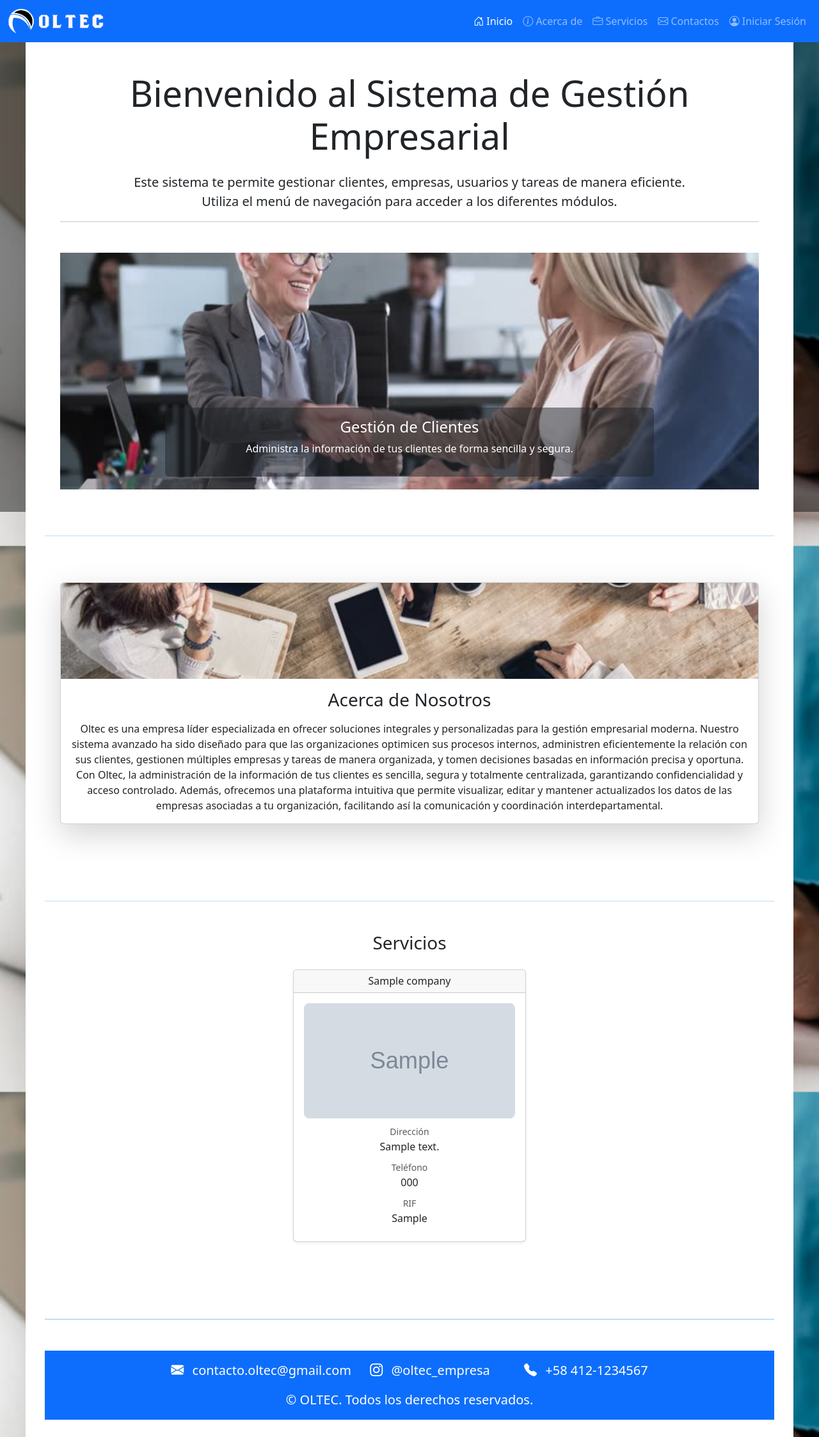
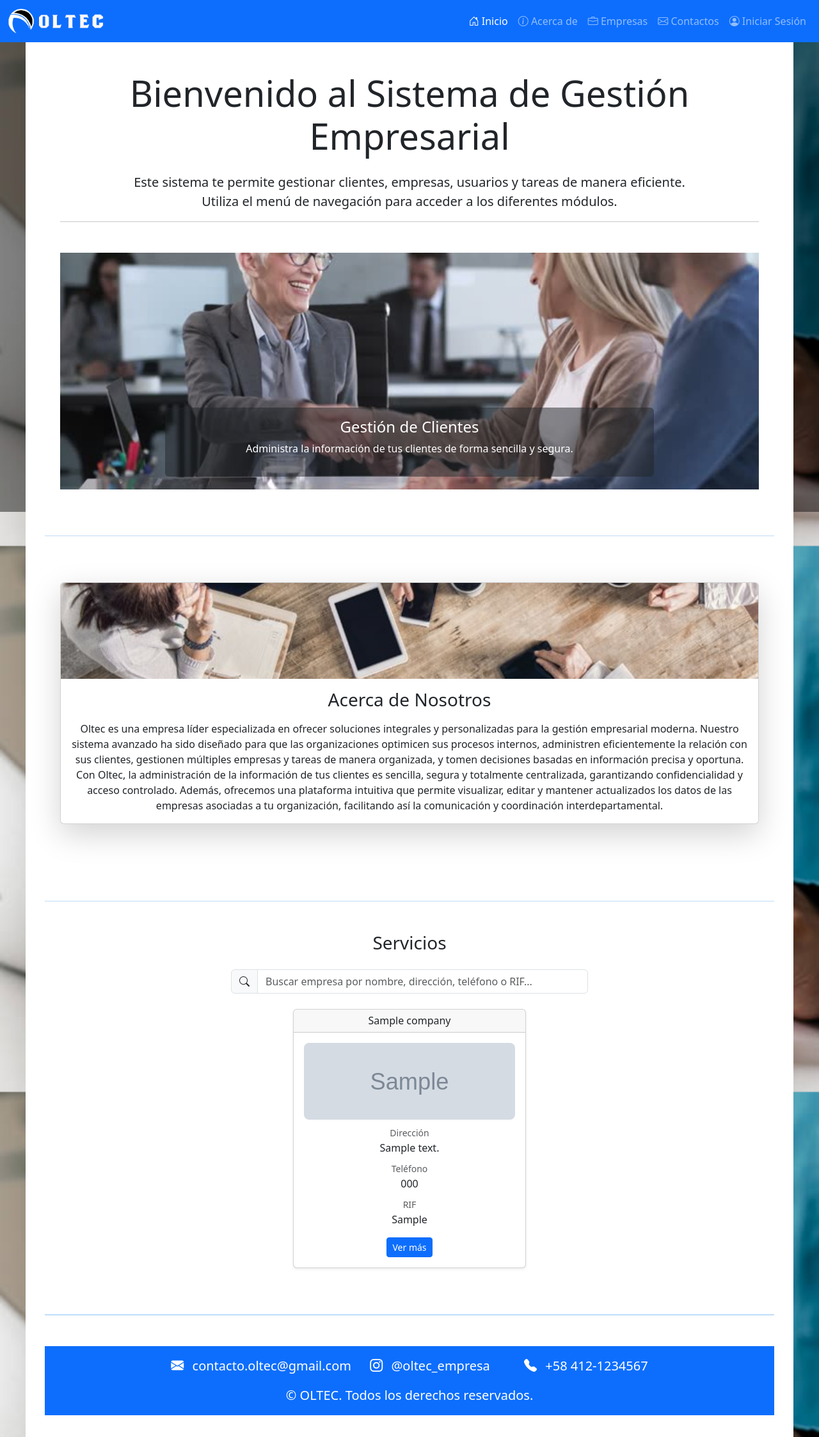
Before and after one commit to VictorZP17x/Sistema_Luis_Empresa, a Django app: page /index/ in a window 1280 px wide. Shown: the top 2246 px of the page at 64% size. Run offline with Django 5.2, Linux system fonts and the light colour scheme; tables that the repository leaves empty hold one stand-in row (values such as "Sample post"); grey boxes marked "Sample" are stand-in pictures; some libraries are stand-ins or nearby versions.

Commit message:
Corrigiendo las modales de ver mas y buscador finalizado para los card del index

```diff
--- a/company_app/index/templates/index.html
+++ b/company_app/index/templates/index.html
@@ -40,7 +40,7 @@
                     </li>
                     <li class="nav-item">
                         <a class="nav-link" href="#servicios">
-                            <i class="bi bi-briefcase"></i> Servicios
+                            <i class="bi bi-briefcase"></i> Empresas
                         </a>
                     </li>
                     <li class="nav-item">
@@ -133,7 +133,7 @@
         </div>
         <hr class="my-5" style="border-top: 1px solid #0074e7;">
 
-        <div id="servicios" class="mb-5" id="servicios-section">
+        <div id="servicios" class="mb-12" id="servicios-section">
             {% include 'partials/servicios_section.html' %}
         </div>
 
--- a/company_app/index/templates/partials/servicios_section.html
+++ b/company_app/index/templates/partials/servicios_section.html
@@ -1,5 +1,19 @@
 {% load static %}
 <h3 class="text-center mb-4">Servicios</h3>
+<div class="row justify-content-center mb-3">
+    <div class="col-12 col-md-6">
+        <div class="input-group">
+            <span class="input-group-text"><i class="bi bi-search"></i></span>
+            <input type="text" id="buscador-empresas" class="form-control"
+                placeholder="Buscar empresa por nombre, dirección, teléfono o RIF...">
+        </div>
+        <div id="no-coincidencias-empresas" class="col-12" style="display:none;">
+            <div class="alert alert-warning text-center my-5">
+                No se encontraron empresas que coincidan con la búsqueda.
+            </div>
+        </div>
+    </div>
+</div>
 <div>
     <div class="row mt-4 justify-content-center" id="cards-empresas">
         {% if page_obj.object_list %}
@@ -11,10 +25,9 @@
                 </div>
                 <div class="card-body text-center">
                     <div class="company-card-img mb-2"
-                        style="width:100%; height:180px; overflow:hidden; display:flex; align-items:center; justify-content:center;">
+                        style="width:100%; height:120px; overflow:hidden; display:flex; align-items:center; justify-content:center;">
                         {% if company.photo %}
-                        <img src="{{ company.photo.url }}" alt="{{ company.name }}"
-                            class="img-fluid w-100 h-100"
+                        <img src="{{ company.photo.url }}" alt="{{ company.name }}" class="img-fluid w-100 h-100"
                             style="object-fit: cover; cursor:pointer; border-radius: 8px;">
                         {% else %}
                         <img src="{% static 'assets/img/default-company.png' %}" alt="{{ company.name }}"
@@ -34,7 +47,38 @@
                         <small class="text-muted">RIF</small><br>
                         <span class="empresa-rif">{{ company.rif }}</span>
                     </div>
-                    <div class="company-description d-none">{{ company.description }}</div>
+                    <button class="btn btn-primary btn-sm mt-2 btn-ver-mas" data-bs-toggle="modal"
+                        data-bs-target="#empresaServiciosModal{{ company.id }}">
+                        Ver más
+                    </button>
+                </div>
+            </div>
+        </div>
+
+        <!-- Modal de servicios de la empresa -->
+        <div class="modal fade" id="empresaServiciosModal{{ company.id }}" tabindex="-1"
+            aria-labelledby="empresaServiciosModalLabel{{ company.id }}" aria-hidden="true">
+            <div class="modal-dialog"> <!-- Elimina modal-dialog-centered -->
+                <div class="modal-content">
+                    <div class="modal-header">
+                        <h5 class="modal-title" id="empresaServiciosModalLabel{{ company.id }}">
+                            Servicios de {{ company.name }}
+                        </h5>
+                        <button type="button" class="btn-close" data-bs-dismiss="modal" aria-label="Cerrar"></button>
+                    </div>
+                    <div class="modal-body">
+                        <strong>Servicios:</strong>
+                        {% if company.work_types.all %}
+                        {% for wt in company.work_types.all %}
+                        <span class="badge bg-info me-1">{{ wt.name }}</span>
+                        {% endfor %}
+                        {% else %}
+                        <span class="text-muted">Sin servicios</span>
+                        {% endif %}
+                    </div>
+                    <div class="modal-footer">
+                        <button type="button" class="btn btn-secondary" data-bs-dismiss="modal">Cerrar</button>
+                    </div>
                 </div>
             </div>
         </div>
@@ -47,8 +91,7 @@
         </div>
         {% endif %}
     </div>
-
-    <!-- Paginación -->
+    <!-- ...paginación... -->
     {% if page_obj.paginator.num_pages > 1 %}
     <nav aria-label="Paginación de empresas">
         <ul class="pagination justify-content-center">
--- a/company_app/static/assets/css/index_css/index.css
+++ b/company_app/static/assets/css/index_css/index.css
@@ -43,7 +43,7 @@ body::before {
 .main-content,
 nav {
   position: relative;
-  z-index: 1;
+  z-index: 2;
 }
 .bg-white {
   background: #fff !important;
@@ -67,7 +67,7 @@ nav {
   bottom: 0;
   width: 100%;
   z-index: 100;
-    box-shadow: 0 -2px 16px rgba(0,0,0,0.08);
+  box-shadow: 0 -2px 16px rgba(0, 0, 0, 0.08);
 }
 body {
   padding-bottom: 90px; /* Ajusta si el footer es más alto */
@@ -77,3 +77,17 @@ body {
 footer.bg-primary {
   text-align: center;
 }
+.modal-dialog {
+  margin-top: 80px !important;
+}
+
+/* Asegura que el modal y el backdrop estén por encima del fondo difuminado */
+.modal-backdrop {
+  z-index: 2050 !important;
+}
+.modal {
+  z-index: 2060 !important;
+}
+.modal-content {
+  z-index: 2070 !important;
+}
--- a/company_app/static/assets/js/index_js/index.js
+++ b/company_app/static/assets/js/index_js/index.js
@@ -33,14 +33,51 @@ $(function () {
     }
   });
 
-  // Paginación AJAX sin scroll ni animación
-  $(document).off("click", "#servicios-section .pagination a"); // Evita duplicados
+  // Paginación AJAX con scroll al centro de la sección
+  $(document).off("click", "#servicios-section .pagination a");
   $(document).on("click", "#servicios-section .pagination a", function (e) {
     e.preventDefault();
     var url = $(this).attr("href");
     $.get(url, function (data) {
       $("#servicios-section").html(data);
+      // Scroll para mostrar el título y las cards/paginación juntas
+      var $serviciosSection = $("#servicios-section");
+      if ($serviciosSection.length) {
+        // Ajusta el margen superior (ejemplo: 120px)
+        var scrollTo = $serviciosSection.offset().top - 40; // Menor margen para mostrar el título
+        $("html, body").animate({ scrollTop: scrollTo }, 300);
+      }
     });
     return false;
   });
 });
+
+$(function () {
+  $(document).on("input", "#buscador-empresas", function () {
+    const texto = $(this).val().toLowerCase();
+    let visibles = 0;
+
+    $('#cards-empresas > div[class*="col-"]').each(function () {
+      const $col = $(this);
+      const nombre = $col.find("h6").text().toLowerCase();
+      const direccion = $col.find(".empresa-direccion").text().toLowerCase();
+      const telefono = $col.find(".empresa-telefono").text().toLowerCase();
+      const rif = $col.find(".empresa-rif").text().toLowerCase();
+
+      if (
+        nombre.includes(texto) ||
+        direccion.includes(texto) ||
+        telefono.includes(texto) ||
+        rif.includes(texto)
+      ) {
+        $col.removeClass("d-none");
+        visibles++;
+      } else {
+        $col.addClass("d-none");
+      }
+    });
+
+    // Mostrar/ocultar mensaje según resultado
+    $("#no-coincidencias-empresas").toggle(visibles === 0);
+  });
+});
```
Lines whose indentation alone changed are shown as unchanged.
